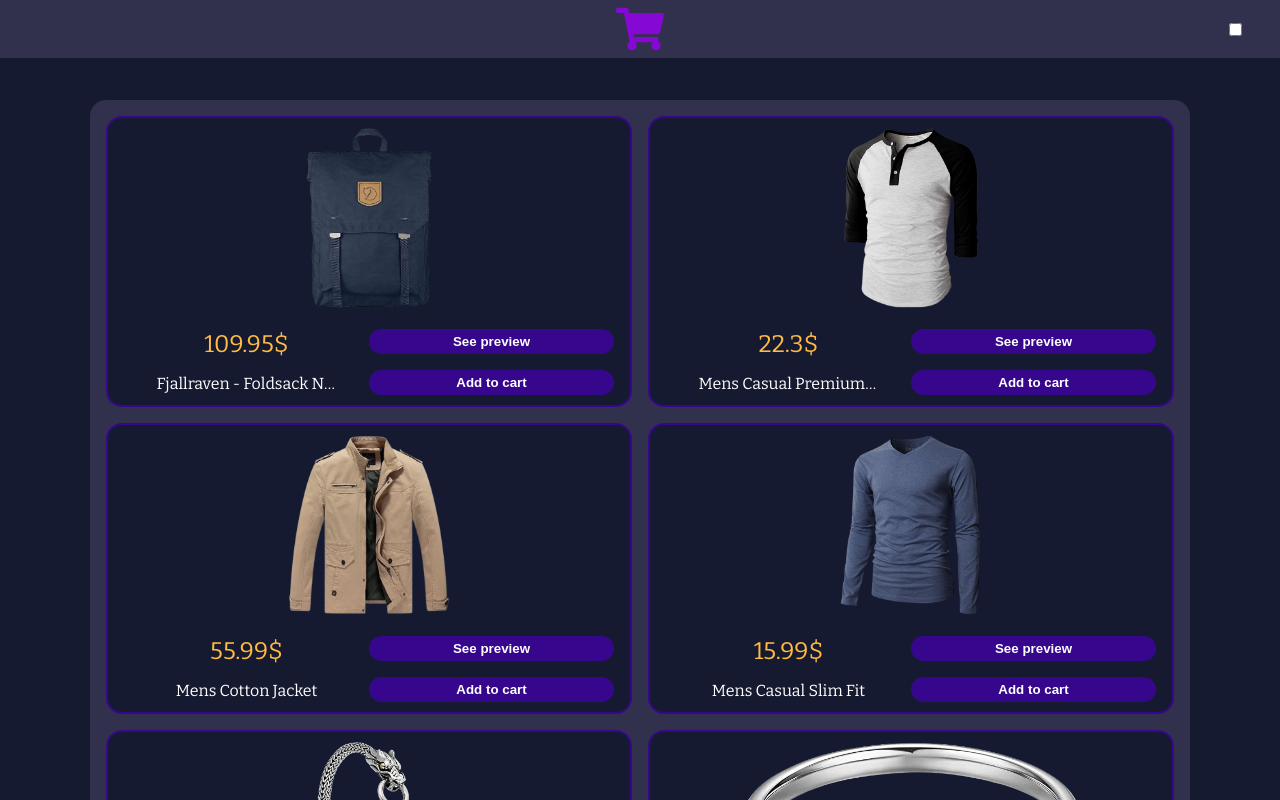
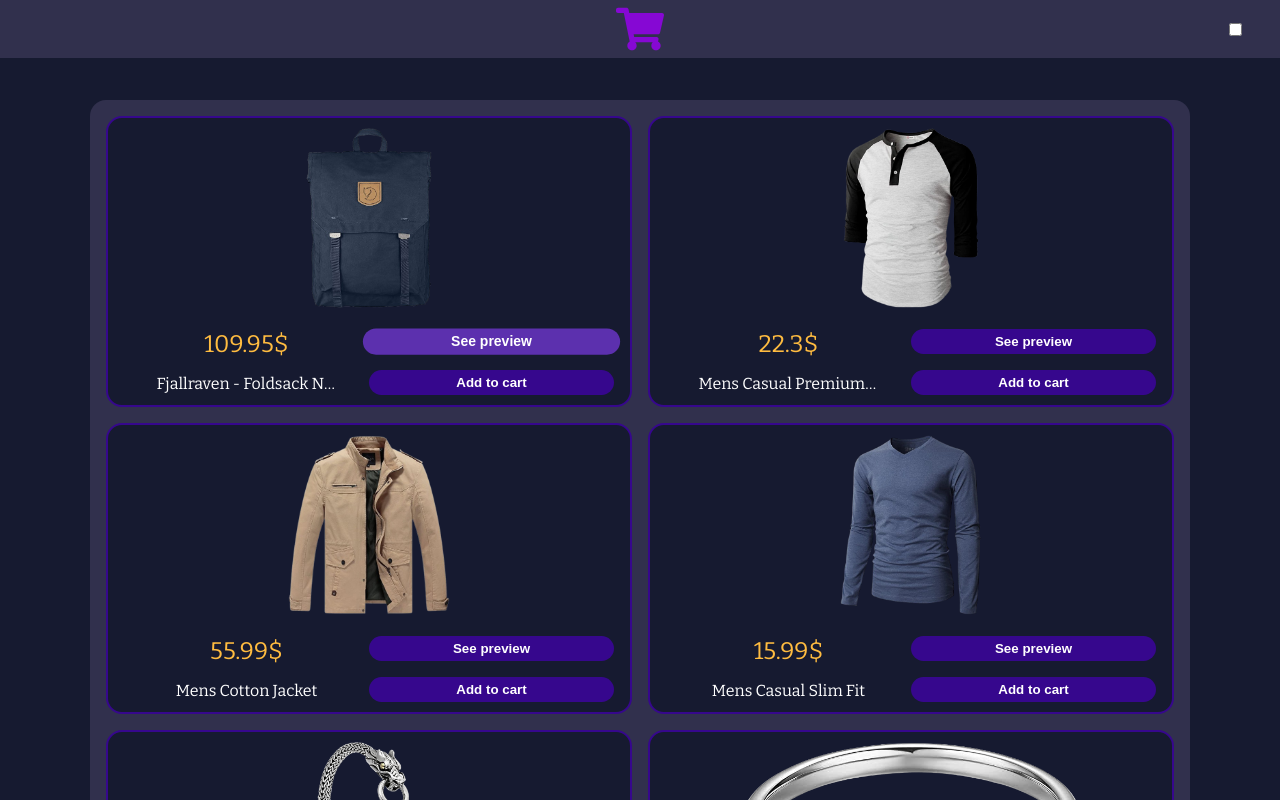
Before and after one commit to Eckry/store-app, a React (Vite) app: page / in a window 1280 px wide. In both pictures the pointer is over the button 491 px from the left and 341 px from the top of the page. Shown: the top 800 px of the page. Built offline with nearby package versions, Linux system fonts and the light colour scheme.

Commit message:
add hover to "add to cart" and "see preview"

```diff
--- a/src/components/styles/Product.css
+++ b/src/components/styles/Product.css
@@ -66,7 +66,14 @@
   cursor: pointer;
   outline: none;
   border: none;
+  transition: 0.2s ease-in-out;
   width: 100%;
+}
+
+.add-button:hover, .preview-button:hover {
+  background-color: var(--tertiary-brighty-color);
+  transform: scale(1.05);
+  transition: 0.2s ease-in-out;
 }
 
 @media (max-width: 1320px) {
```
